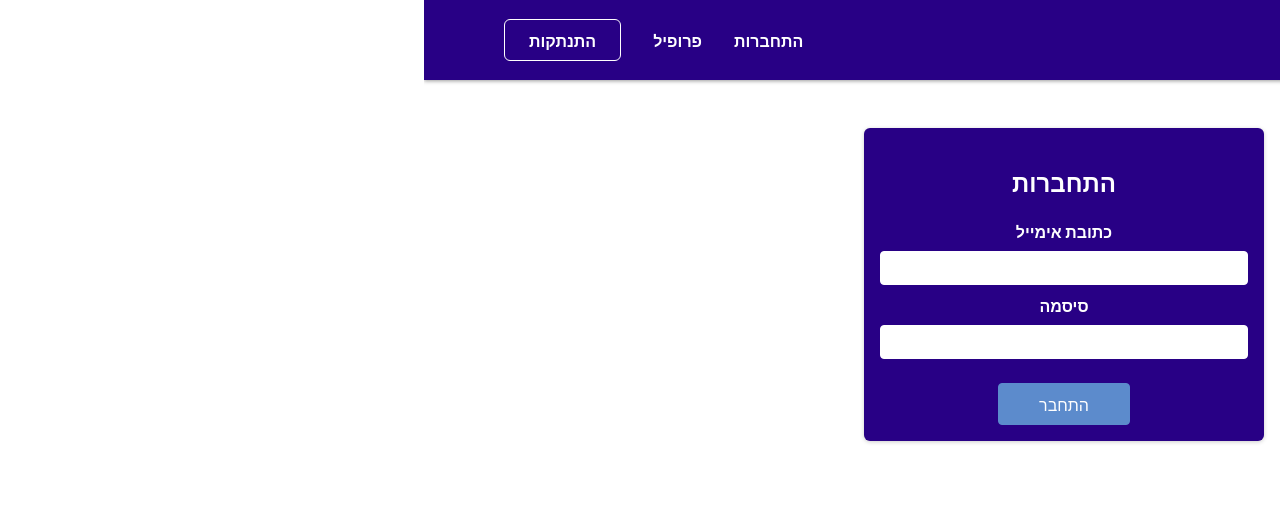
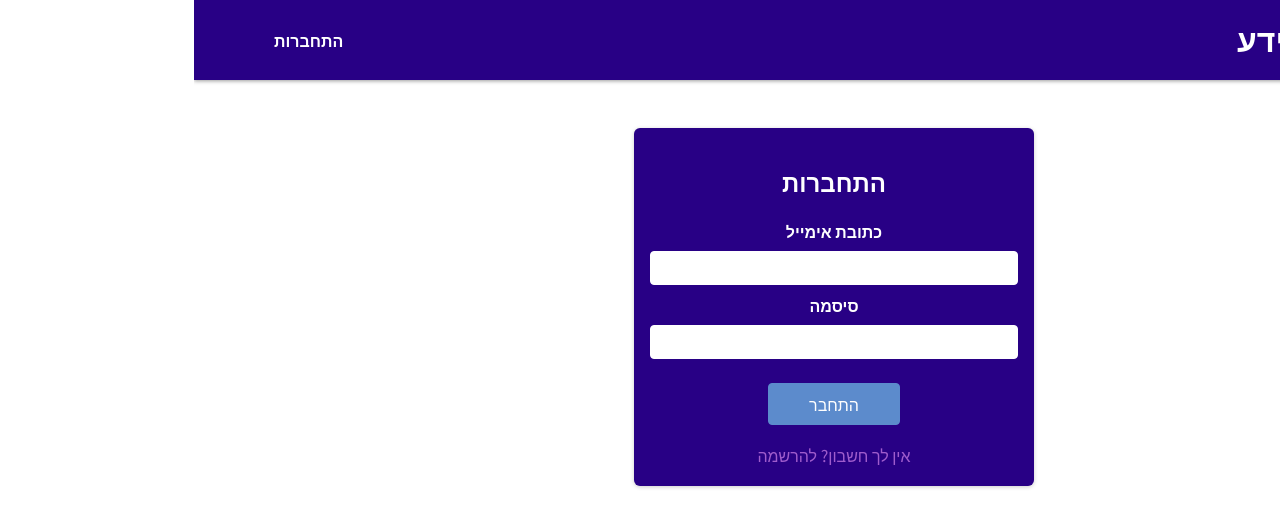
Before and after one commit to michalrobotics/final-project, a React (Create React App) app in the folder front-end/: page /login in a window 1280 px wide. Shown: the top 526 px of the page. Built offline with nearby package versions, Linux system fonts and the light colour scheme.

Commit message:
added sign up form and functionality

```diff
--- a/front-end/src/App.js
+++ b/front-end/src/App.js
@@ -2,6 +2,7 @@ import { Routes, Route } from 'react-router-dom';
 
 import Layout from './components/Layout/Layout';
 import LoginPage from './pages/LoginPage';
+import WelcomePage from './pages/WelcomePage';
 
 const App = () => {
 
@@ -9,6 +10,7 @@ const App = () => {
     <div>
       <Layout>
         <Routes>
+          <Route path='/' element={<WelcomePage />} />
           <Route path='/login' element={<LoginPage />} />
         </Routes>
       </Layout>
--- a/front-end/src/components/Auth/LoginForm.jsx
+++ b/front-end/src/components/Auth/LoginForm.jsx
@@ -1,39 +1,75 @@
-import { useContext, useRef } from 'react';
+import { Fragment, useContext, useRef, useState } from 'react';
+import { useNavigate } from 'react-router-dom';
 
 import classes from './LoginForm.module.css';
 import useHttp from '../../hooks/use-http';
 import UserContext from '../../store/user-context';
 
 const LoginForm = () => {
+   const navigate = useNavigate();
+
    const { sendRequest: sendLoginRequest, error, isLoading } = useHttp();
 
    const { login } = useContext(UserContext);
 
+   const nameInputRef = useRef();
+   const idfNumInputRef = useRef();
    const emailInputRef = useRef();
    const passwordInputRef = useRef();
+
+   const [isLogin, setIsLogin] = useState(true);
+
+   const switchAuthModeHandler = () => {
+      setIsLogin(!isLogin);
+   }
 
    const submitHandler = (event) => {
       event.preventDefault();
 
+      let url;
+
+      const body = {
+         email: emailInputRef.current.value,
+         password: passwordInputRef.current.value
+      };
+
+      if (isLogin) {
+         url = 'http://localhost:8000/users/login';
+      } else {
+         url = 'http://localhost:8000/users'
+         body.name = nameInputRef.current.value;
+         body.idfNum = idfNumInputRef.current.value;
+      }
+
       sendLoginRequest({
-         url: 'http://localhost:8000/users/login',
+         url,
          method: 'POST',
-         body: {
-            email: emailInputRef.current.value,
-            password: passwordInputRef.current.value
-         },
+         body,
          headers: {
             'Content-Type': 'application/json'
          }
       }, (data) => {
          login(data.user, data.token);
+         navigate('/', { replace: true });
       });
    }
 
    return (
       <section className={classes.auth}>
-         <h1>התחברות</h1>
+         <h1>{isLogin ? 'התחברות' : 'הרשמה'}</h1>
          <form onSubmit={submitHandler}>
+            {!isLogin && (
+               <Fragment>
+                  <div className={classes.control}>
+                     <label htmlFor='name'>שם מלא</label>
+                     <input type='text' id='name' ref={nameInputRef} required />
+                  </div>
+                  <div className={classes.control}>
+                     <label htmlFor='idfNum'>מספר אישי</label>
+                     <input type='number' id='idfNum' ref={idfNumInputRef} required />
+                  </div>
+               </Fragment>
+            )}
             <div className={classes.control}>
                <label htmlFor='email'>כתובת אימייל</label>
                <input type='email' id='email' ref={emailInputRef} required />
@@ -46,10 +82,17 @@ const LoginForm = () => {
                {error &&
                   <p>שם משתמש או סיסמה לא נכונים</p>
                }
+               {isLoading && <p>מתחבר...</p>}
                {!isLoading &&
-               <button>התחבר</button>
+                  <button>התחבר</button>
                }
-               {isLoading && <p>מתחבר</p>}
+               <button
+                  type='button'
+                  className={classes.toggle}
+                  onClick={switchAuthModeHandler}
+               >
+                  {isLogin ? 'אין לך חשבון? להרשמה' : 'להתחברות עם משתמש קיים'}
+               </button>
             </div>
          </form>
       </section>
--- a/front-end/src/components/Layout/Navbar.jsx
+++ b/front-end/src/components/Layout/Navbar.jsx
@@ -1,8 +1,16 @@
+import { useContext } from 'react';
 import { Link } from 'react-router-dom';
 
 import classes from './Navbar.module.css';
+import UserContext from '../../store/user-context';
 
 const Navbar = () => {
+  const { user, logout } = useContext(UserContext);
+
+  const logoutHandler = () => {
+    logout();
+  }
+
    return (
       <header className={classes.header}>
       <Link to='/'>
@@ -10,21 +18,21 @@ const Navbar = () => {
       </Link>
       <nav>
         <ul>
-          {/* {!isLoggedIn && */}
+          {!user &&
             <li>
               <Link to='/login'>התחברות</Link>
             </li>
-          {/* } */}
-          {/* {isLoggedIn && ( */}
+          }
+          {user && (
             <li>
-              <Link to='/profile'>פרופיל</Link>
+              שלום {user.name}!
             </li>
-          {/* )} */}
-          {/* {isLoggedIn && ( */}
+          )}
+          {user && (
             <li>
-              <button>התנתקות</button>
+              <button onClick={logoutHandler}>התנתקות</button>
             </li>
-          {/* )} */}
+          )}
         </ul>
       </nav>
     </header>
--- a/front-end/src/components/Layout/Navbar.module.css
+++ b/front-end/src/components/Layout/Navbar.module.css
@@ -7,12 +7,12 @@
    justify-content: space-between;
    align-items: center;
    padding: 0 5%;
+   color: white;
 }
 
 .logo {
    font-family: 'Lato', sans-serif;
    font-size: 2rem;
-   color: white;
    margin: 0;
 }
 
--- /dev/null
+++ b/front-end/src/pages/WelcomePage.jsx
@@ -0,0 +1,16 @@
+import { useContext } from 'react';
+
+import UserContext from '../store/user-context';
+import classes from './WelcomePage.module.css';
+
+const WelcomePage = () => {
+   const { user } = useContext(UserContext);
+
+   return (
+      <section className={classes.starting}>
+         <h1>ברוך הבא {user ? user.name : 'אורח'}</h1>
+      </section>
+   );
+}
+
+export default WelcomePage;
--- /dev/null
+++ b/front-end/src/pages/WelcomePage.module.css
@@ -0,0 +1,8 @@
+.starting {
+   margin: 3rem auto;
+   text-align: center;
+}
+
+.starting h1 {
+   font-size: 5rem;
+}
```
